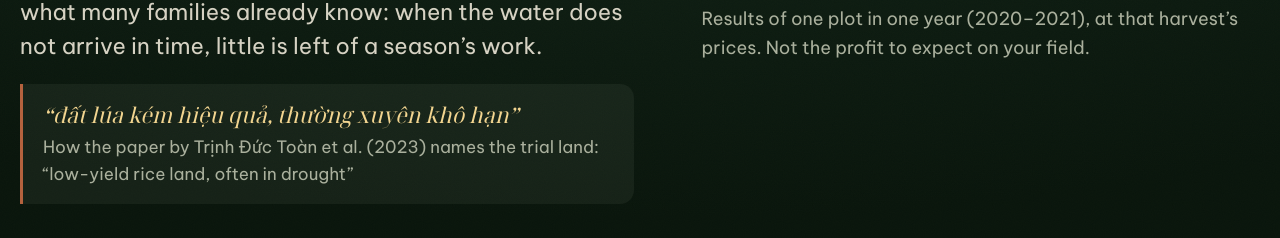
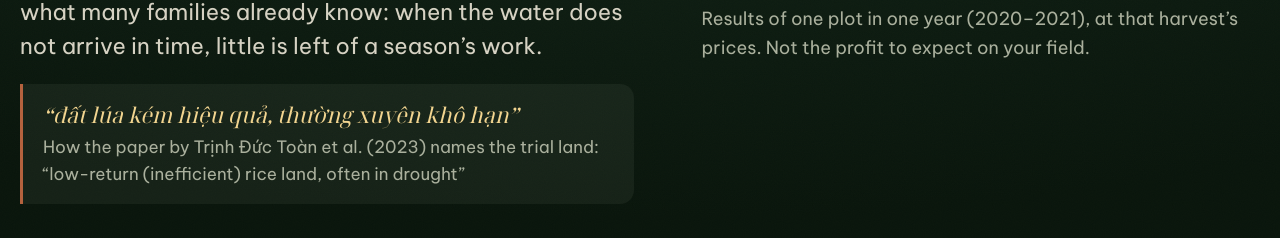
Before and after one commit to solar11781/miaudow, a React (Vite) app in the folder frontend/: page /#/ in a window 1280 px wide. Shown: the part 3169-3407 px from the top of the page. Built offline with nearby package versions, Linux system fonts and the light colour scheme; no server answers.

Commit message:
fix: translate kém hiệu quả as low-return (inefficient), not low-yield, in the english text

```diff
--- a/frontend/src/domain/sources.ts
+++ b/frontend/src/domain/sources.ts
@@ -38,7 +38,7 @@ export const SOURCES: Record<SourceId, SourceRecord> = {
     short: 'Trịnh Đức Toàn và cs. 2023 · KH&CN Nghệ An',
     title: {
       vi: 'Thử nghiệm một số công thức luân canh trên đất lúa kém hiệu quả, có nguy cơ thiếu nước tại tỉnh Nghệ An',
-      en: 'Testing some rotation formulas on inefficient, water-short rice land in Nghệ An province',
+      en: 'Testing some rotation formulas on low-return (inefficient), water-short rice land in Nghệ An province',
     },
     publisher: {
       vi: 'Trịnh Đức Toàn và cộng sự (2023), Đặc san KH&CN Nghệ An, số 2/2023',
--- a/frontend/src/features/ai/knowledge.ts
+++ b/frontend/src/features/ai/knowledge.ts
@@ -58,7 +58,7 @@ const STATIC: Passage[] = [
     title: { vi: 'Thử nghiệm ở Lưu Sơn được làm thế nào?', en: 'How was the Lưu Sơn trial done?' },
     text: {
       vi: 'Thử nghiệm ở xã Lưu Sơn, Đô Lương, từ tháng 6/2020 đến tháng 6/2021, trên đất lúa kém hiệu quả, thường xuyên khô hạn. Mỗi cây một ô 1.000 m², không lặp lại. Bài không nói cả chuỗi ba vụ có trồng liền trên một ruộng hay không.',
-      en: 'The trial ran in Lưu Sơn, Đô Lương, from June 2020 to June 2021 on low-yield rice land, often in drought. One 1,000 m² plot per crop, not replicated. The paper does not say whether one field carried each whole sequence.',
+      en: 'The trial ran in Lưu Sơn, Đô Lương, from June 2020 to June 2021 on low-return (inefficient) rice land, often in drought. One 1,000 m² plot per crop, not replicated. The paper does not say whether one field carried each whole sequence.',
     },
   },
   {
--- a/frontend/src/i18n/en.ts
+++ b/frontend/src/i18n/en.ts
@@ -156,7 +156,7 @@ export const en: Messages = {
       'Two studies in Lưu Sơn commune, Đô Lương recorded what many families already know: when the water does not arrive in time, little is left of a season’s work.',
     studyLand: 'đất lúa kém hiệu quả, thường xuyên khô hạn',
     studyLandBy:
-      'How the paper by Trịnh Đức Toàn et al. (2023) names the trial land: “low-yield rice land, often in drought”',
+      'How the paper by Trịnh Đức Toàn et al. (2023) names the trial land: “low-return (inefficient) rice land, often in drought”',
     quote: 'almost no profit',
     quoteBy: 'Trịnh Đức Toàn et al. (2023), on summer-autumn rice in 2020 in Lưu Sơn (our translation)',
     riceSpring: 'profit of spring rice 2021 on the trial plot',
@@ -275,7 +275,7 @@ export const en: Messages = {
     wetNote:
       'The plans in this app were tested on water-short fields. None was tested for fields with reliable water, so the app offers no comparison for this kind of field.',
     dryNote:
-      'The trial used “low-yield rice land, often in drought” in Lưu Sơn, Đô Lương. Your field may be like that land; ask the extension officer to be sure.',
+      'The trial used “low-return (inefficient) rice land, often in drought” in Lưu Sơn, Đô Lương. Your field may be like that land; ask the extension officer to be sure.',
     askNote: 'You can carry on. Remember to ask the extension officer whether your field is like the trial field.',
     yearsTitle: 'What happened in past years?',
     yearsHelp: 'Pick the years you remember: a drought year, a cold year, a poor harvest. Up to 10 years.',
@@ -421,7 +421,7 @@ export const en: Messages = {
       { label: 'Trial site', value: 'Lưu Sơn commune, Đô Lương, Nghệ An' },
       { label: 'Period', value: 'June 2020 – June 2021, one year' },
       { label: 'Design', value: 'One 1,000 m² plot per crop, not replicated' },
-      { label: 'Land type', value: 'Low-yield rice land, often in drought' },
+      { label: 'Land type', value: 'Low-return (inefficient) rice land, often in drought' },
     ],
     matrixTitle: 'Evidence matrix',
     matrixLead:
```
Also changed, not shown: 2 other files (tests, documents, lock files or other folders).
